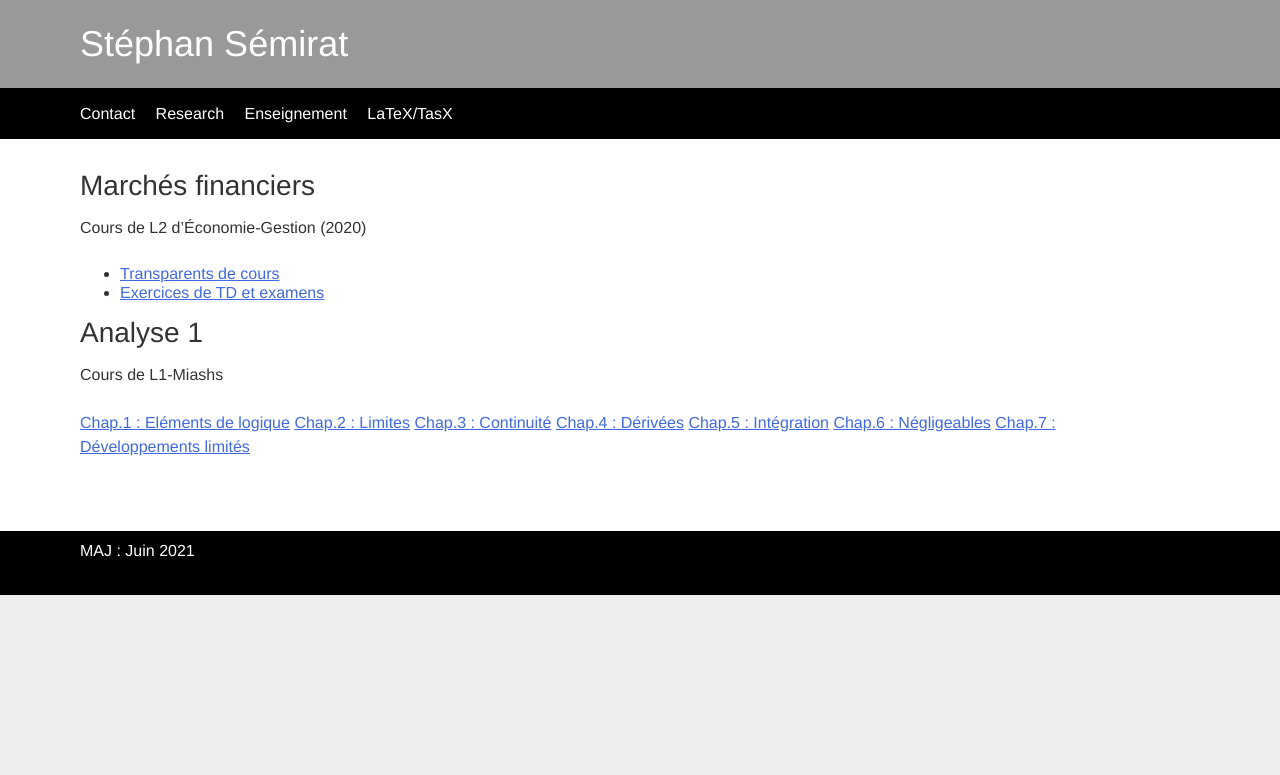
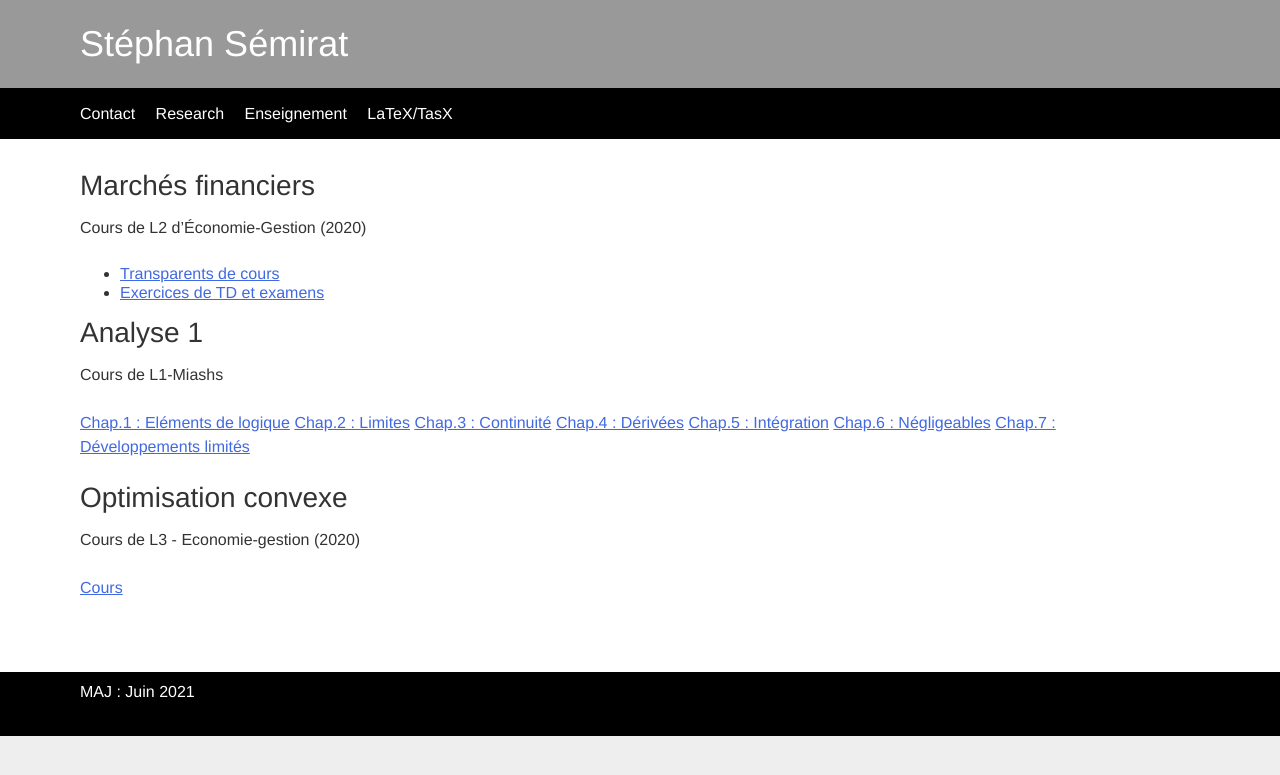
Before and after one commit to ssemirat/ssemirat.github.io, a Jekyll site: the page built from enseignement.md, in a window 1280 px wide. Shown: the top 775 px of the page. Built offline with Jekyll 4.4.1, drawn with Linux system fonts in a browser that asks for light colours.

Commit message:
modified:   enseignement.md

```diff
--- a/enseignement.md
+++ b/enseignement.md
@@ -21,3 +21,9 @@ Cours de L1-Miashs
 [Chap.5 : Intégration](https://cloud.univ-grenoble-alpes.fr/index.php/s/RHWtofpyykqcDTx)
 [Chap.6 : Négligeables](https://cloud.univ-grenoble-alpes.fr/index.php/s/cs2ZjnTAiGNj47q)
 [Chap.7 : Développements limités](https://cloud.univ-grenoble-alpes.fr/index.php/s/GPCFE3k9SxJYrci)
+
+## Optimisation convexe
+
+Cours de L3 - Economie-gestion (2020)
+
+[Cours](https://cloud.univ-grenoble-alpes.fr/index.php/s/qGPJXz7xEgsrQKi)
```
